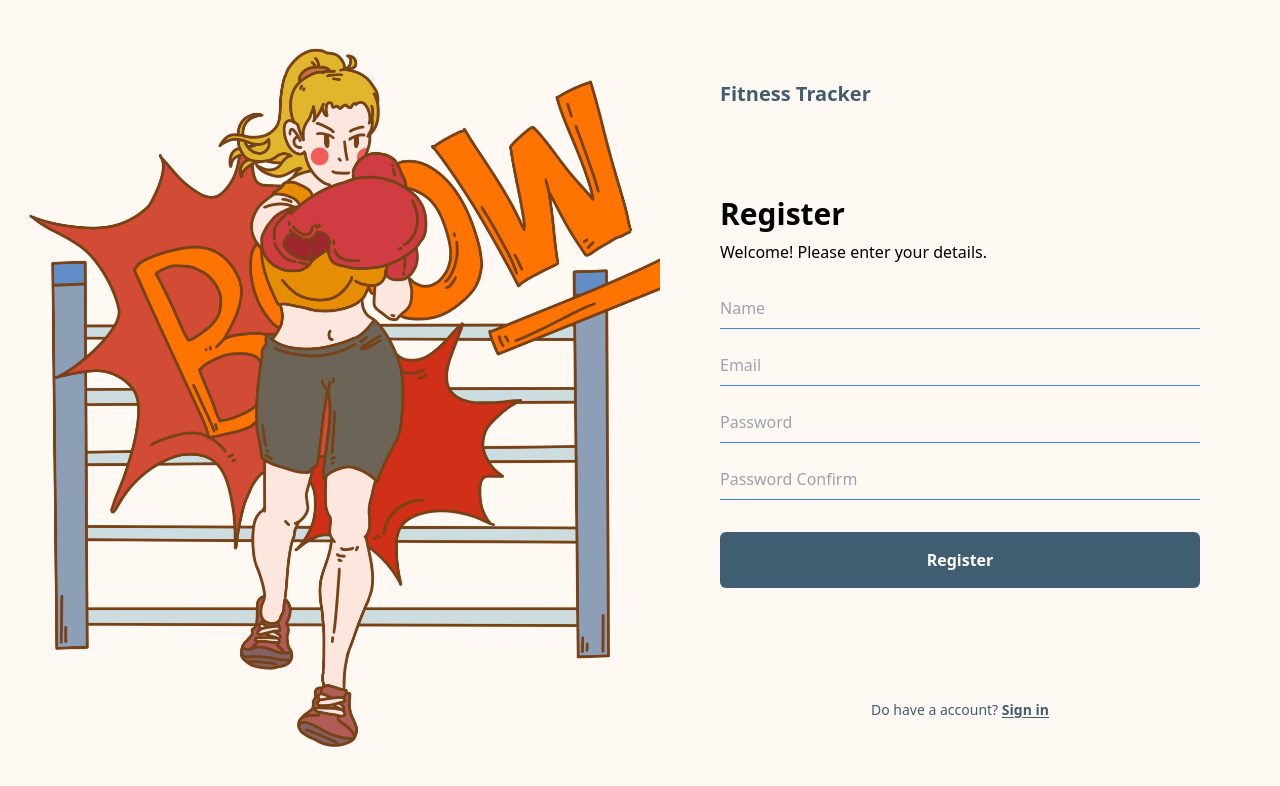
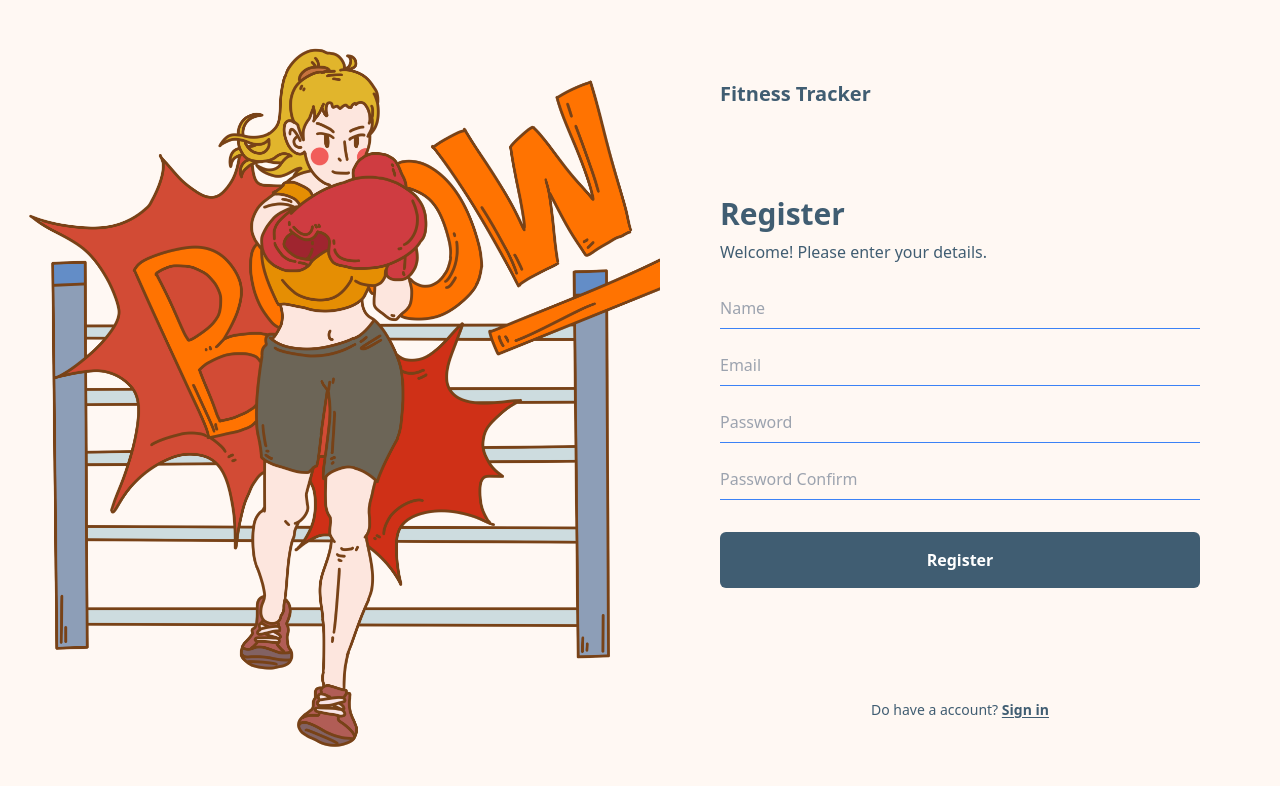
Before and after one commit to dilsad-erdogan/fitness-tracker, a React (Create React App) app in the folder client/: page /register in a window 1280 px wide. Shown: the top 786 px of the page. Built offline with nearby package versions, Linux system fonts and the light colour scheme.

Commit message:
text colors

```diff
--- a/client/src/pages/login/2FALoginForm.tsx
+++ b/client/src/pages/login/2FALoginForm.tsx
@@ -51,8 +51,8 @@ const LoginForm = () => {
 
         <div className='w-full flex flex-col max-w-[500px]'>
           <div className='w-full flex flex-col mb-2'>
-            <h3 className='text-3xl font-semibold mb-2'>2Fa verify login</h3>
-            <p className='text-base mb-2'>Welcome Back! Please enter your details.</p>
+            <h3 className='text-3xl font-semibold mb-2 text-[#405D72]'>2Fa verify login</h3>
+            <p className='text-base mb-2 text-[#405D72]'>Welcome Back! Please enter your details.</p>
           </div>
 
           <div className='w-full flex flex-col'>
--- a/client/src/pages/login/LoginForm.tsx
+++ b/client/src/pages/login/LoginForm.tsx
@@ -75,8 +75,8 @@ const LoginForm = () => {
 
         <div className='w-full flex flex-col max-w-[500px]'>
           <div className='w-full flex flex-col mb-2'>
-            <h3 className='text-3xl font-semibold mb-2'>Login</h3>
-            <p className='text-base mb-2'>Welcome Back! Please enter your details.</p>
+            <h3 className='text-3xl font-semibold mb-2 text-[#405D72]'>Login</h3>
+            <p className='text-base mb-2 text-[#405D72]'>Welcome Back! Please enter your details.</p>
           </div>
 
           <div className='w-full flex flex-col'>
--- a/client/src/pages/register/RegisterForm.tsx
+++ b/client/src/pages/register/RegisterForm.tsx
@@ -53,8 +53,8 @@ const RegisterForm = () => {
 
         <div className='w-full flex flex-col max-w-[500px]'>
           <div className='w-full flex flex-col mb-2'>
-            <h3 className='text-3xl font-semibold mb-2'>Register</h3>
-            <p className='text-base mb-2'>Welcome! Please enter your details.</p>
+            <h3 className='text-3xl font-semibold mb-2 text-[#405D72]'>Register</h3>
+            <p className='text-base mb-2 text-[#405D72]'>Welcome! Please enter your details.</p>
           </div>
 
           <div className='w-full flex flex-col'>
```
